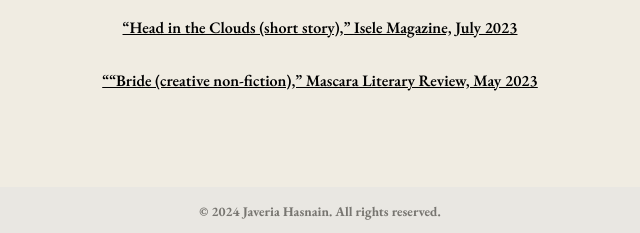
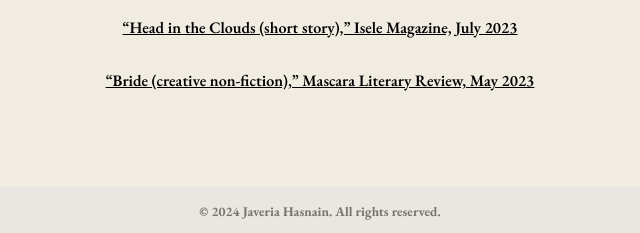
Before and after one commit to peelijay/peelijay.github.io, a plain HTML site: page index.html in a window 1280 px wide. Shown: the part 2818-3051 px from the top of the page, 320-960 px from the left. Drawn offline with nearby package versions, Linux system fonts and the light colour scheme; a web font is replaced by a local one.

Commit message:
removed an extra quotation

```diff
--- a/index.html
+++ b/index.html
@@ -215,7 +215,7 @@
         </div>
         <div class="other-writing">
           <a href="https://www.mascarareview.com/javeria-hasnain/" target = "blank">
-		““Bride (creative non-fiction),” Mascara Literary Review, May 2023 </a>
+		“Bride (creative non-fiction),” Mascara Literary Review, May 2023 </a>
         </div>
       </section>
       <footer class="all-footer">
```
Also changed, not shown: .render_temp_index.html.
